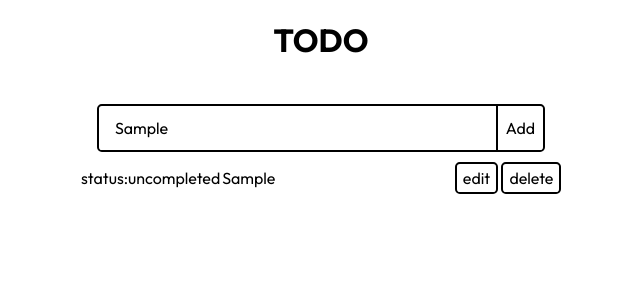
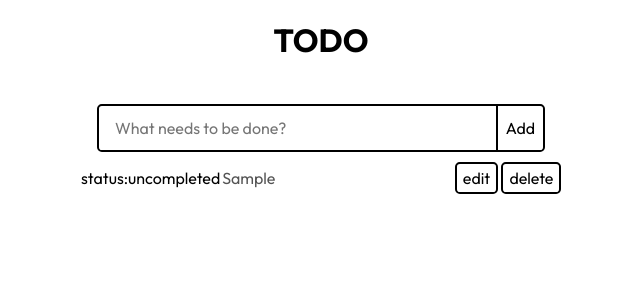
Before and after one commit to pr-citrate/todo, a React (Create React App) app: page / in a window 1280 px wide. Both pictures are taken after typing "Sample" into the empty fields and a click on the button "Add". Shown: the top 300 px of the page, without its empty margins (319-959 px from the left). Built offline with nearby package versions, Linux system fonts and the light colour scheme.

Commit message:
update Input.js and ListItem.js

```diff
--- a/src/components/Input.js
+++ b/src/components/Input.js
@@ -1,13 +1,29 @@
-import React from 'react';
+import React, { useState } from 'react';
 import uuid from 'react-uuid';
 import './../styles/Input.scss';
 
 function Input({ todos, setTodos }) {
-  const [inputText, setInputText] = React.useState('');
-  const addTodo = () => setTodos([...todos, { task: inputText, status: false, id: uuid() }]);
+  const [inputText, setInputText] = useState('');
+
+  const addTodo = () => {
+    if (inputText.trim() === '') {
+      return;
+    }
+    setTodos(prevTodos => [
+      ...prevTodos,
+      {
+        id: uuid(),
+        task: inputText,
+        status: false,
+      },
+    ]);
+    setInputText('');
+  };
+
   const handleOnChange = e => {
     setInputText(e.target.value);
   };
+
   const handleOnKeypress = e => {
     if (e.key === 'Enter') {
       addTodo();
@@ -16,7 +32,7 @@ function Input({ todos, setTodos }) {
 
   return (
     <div className='Input'>
-      <input className='inputfield' type='text' placeholder='What needs to be done?' onChange={handleOnChange} onKeyPress={handleOnKeypress} />
+      <input className='inputfield' type='text' placeholder='What needs to be done?' value={inputText} onChange={handleOnChange} onKeyPress={handleOnKeypress} />
       <button className='add-button' onClick={addTodo}>
         Add
       </button>
--- a/src/components/ListItem.js
+++ b/src/components/ListItem.js
@@ -1,14 +1,43 @@
 import CheckButton from './CheckButton';
 import './../styles/Listitem.scss';
+import { useRef, useState } from 'react';
 
 function ListItem({ id, todos, setTodos }) {
+  const inputRef = useRef(null);
+  const [isEditing, setIsEditing] = useState(false);
+
   const handleDeleteOnClick = () => {
     setTodos(todos.filter(obj => obj.id !== id));
   };
 
   const handleCheckButtonOnClick = () => {
-    console.log('clicked:' + id);
     setTodos(todos.map(obj => (obj.id !== id ? obj : { ...obj, status: !obj.status })));
+  };
+
+  const handleEditOnClick = () => {
+    const todo = findTodo();
+    setIsEditing(true);
+    inputRef.current.disabled = false;
+    inputRef.current.focus();
+    inputRef.current.setSelectionRange(0, todo.task.length);
+  };
+
+  const handleTaskOnChange = event => {
+    setIsEditing(true);
+    setTodos(todos.map(obj => (obj.id !== id ? obj : { ...obj, task: event.target.value })));
+  };
+
+  const handleTaskOnBlur = () => {
+    setIsEditing(false);
+    inputRef.current.disabled = true;
+  };
+
+  const handleTaskOnEnter = event => {
+    if (event.key === 'Enter') {
+      event.preventDefault();
+      setIsEditing(false);
+      inputRef.current.disabled = true;
+    }
   };
 
   const findTodo = () => {
@@ -19,10 +48,20 @@ function ListItem({ id, todos, setTodos }) {
     <div className='ListItem'>
       <div className='text'>
         <CheckButton onClick={handleCheckButtonOnClick} status={findTodo().status} />
-        <input className='task' placeholder={findTodo().task} disabled={true}></input>
+        <input
+          ref={inputRef}
+          className='task'
+          value={findTodo().task}
+          disabled={!isEditing}
+          onChange={handleTaskOnChange}
+          onBlur={handleTaskOnBlur}
+          onKeyDown={handleTaskOnEnter}
+        />
       </div>
       <div className='buttons'>
-        <button className='button edit'>edit</button>
+        <button className={`button edit ${isEditing ? 'editing' : ''}`} onClick={handleEditOnClick}>
+          {isEditing ? 'editing' : 'edit'}
+        </button>
         <button className='button delete' onClick={handleDeleteOnClick}>
           delete
         </button>
```
